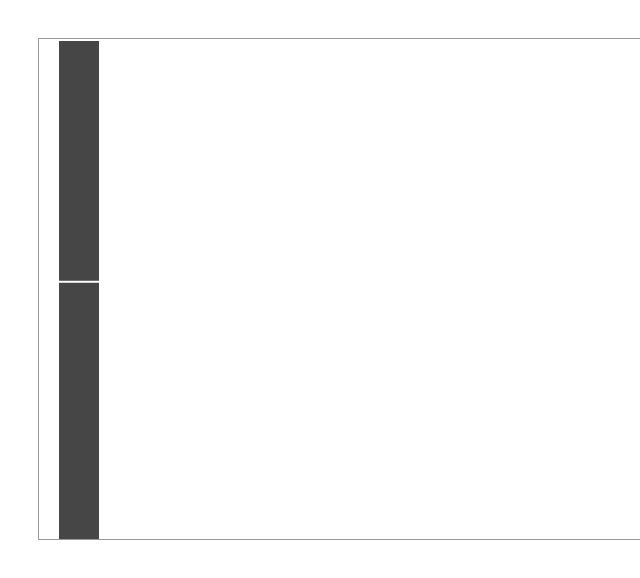
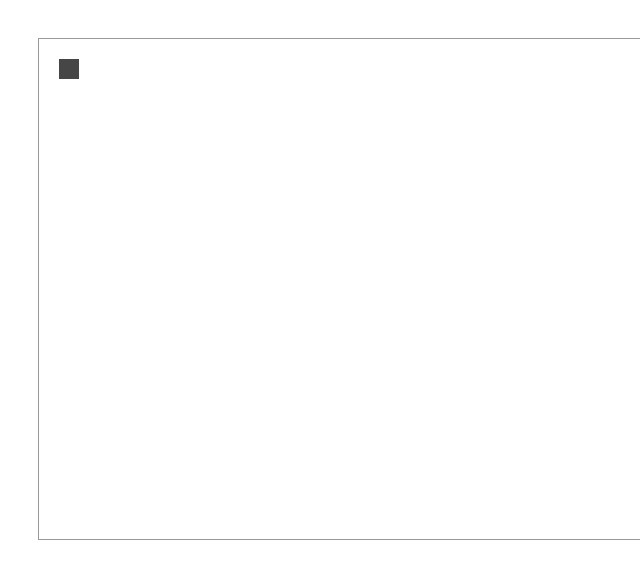
Before and after one commit to binergy/HTML5_sankey, a plain HTML site: page mouse.html in a window 1280 px wide. Shown: the top 578 px of the page, without its empty margins (0-640 px from the left). Drawn offline with Linux system fonts and the light colour scheme.

Commit message:
Getting close to start actually displaying stuff

```diff
--- /dev/null
+++ b/display.js
@@ -0,0 +1,61 @@
+"use strict";
+
+var Display = {
+    init( canvasId, width, height ) {
+
+        this.mouseIsDown = false;
+        this.canvas = document.getElementById(canvasId);
+        this.context = this.canvas.getContext('2d');
+
+
+        this.w = width;
+        this.h = height;
+        this.draw();
+    },
+
+    draw() {
+                var color ="rgba(50,50,50,0.9)";
+
+              this.context.fillStyle = color;
+    //            this.context.fillRect(box.x,box.y,box.w,box.h);
+        var over = 20;
+
+    this.context.fillRect(20,20,20,20);
+
+/*
+        for ( var layer in this.matrix ) {
+            var down = 0;
+            for ( var element in this.matrix[layer]) {
+                var w = 40;
+                var h = this.matrix[layer][element].h;
+                var x = over;
+                down += h;
+                var y = down;
+
+                this.context.fillRect(x,y,w,h);
+            }
+            over += 60;
+        }
+        */
+    },
+
+    mouseUp(pos) {
+//        console.log("mouseUp! " + pos.x);
+    },
+
+    mouseDown(pos) {
+//        console.log("mouseDown! " + pos.x);
+    },
+
+    clicks(pos) {
+//        console.log("clicks! " + pos.x);
+    },
+
+    dragging(pos) {
+//        console.log("!!! dragging! " + pos.x);
+    },
+}
+
+function log(s) {
+    console.log(s);
+}
--- a/logic.js
+++ b/logic.js
@@ -1,90 +1,66 @@
 "use strict";
 
-var Box = function(x,y,width,height) {
-    this.x = x;
-    this.y = y;
-    this.w = width;
-    this.h = height;
+var Box = function() {
+    this.x=-1;
+    this.y=-1;
+    this.w=-1;
+    this.h=-1;
 }
 
-var logic = {
-    w : 0,
-    h : 0,
-    init( width, height ) {
-        console.log("W : " + width + "   H " + height );
+var Layer = function( ary, height ) {
+    this.groups = ary;
+    this.sparsity = 0;
+    var total = 0;
+    for ( var g in this.groups ) {
+        total += this.groups[g];
+    }
+    this.sparsity = ( height - total ) / ( ary.length + 1 );
+    this.population = total;
+}
+
+function log( s ) {
+    console.log( s );
+}
+var Logic = {
+    init : function(width, height) {
         this.w = width;
         this.h = height;
+        this.matrix = [];
 
-        this.canvas = document.getElementById("background");
-        this.context = this.canvas.getContext('2d');
-        /*
-        this.matrix = []
-        this.matrix[0] = [];
-        this.matrix[0][0] = new Box( 20, 20, 40, 100 );
-        this.matrix[0][1] = new Box( 120, 40, 40, 100 );
-        */
-        this.matrix = [];
-        this.draw();
+        this.populate();
     },
 
-    draw() {
-        var color ="rgba(50,50,50,0.9)";
-        this.matrix = [];
-        for ( var layer = 0; layer < 1; layer++ ) {
-            this.matrix[layer] = [];
-            var available = this.h * 0.60;
-            var h = 0;
-            var y = 0;
-            var looping = true;
-            var loop = 0;
-            var stop = 10;
-            var keep_alive = true;
-            var tally = 0;
-                var color ="rgba(50,50,50,0.9)";
+    populate : function() {
 
-            while ( keep_alive && loop < stop ) {
-                var size = Math.random() * available;
-                y += 2;
-                tally += y + size;
-                if ( tally > this.h ) {
-                    size = this.h - 2;
-                    keep_alive = false;
-                }
-                var box = new Box( 20, y, 40, size );
-//console.log("LOOP " + loop +"   height " + this.h +"    TALLY " + tally.toFixed(2) + " size " + size.toFixed(2) );
+        var possible = [1,2,3,5,6,6,6,8,9];
+        var last_group_count = -1;
+        for ( var layer = 0; layer < 2; layer++ ) {
+            var pick = Math.floor( Math.random() * possible.length);
 
-
-console.log("LOOP " + loop +" y: " + box.y + "     h " + box.h );
-y += size;
-  this.context.fillStyle = color;
-                this.context.fillRect(box.x,box.y,box.w,box.h);
-
-
-                this.matrix[layer][loop] = box;
-
-                loop++;
+            var group_count = possible[pick];
+            // mimick the long term stabile groups which tend to be very few
+            // i.e., just lock in 1 group and roll through the rest of the timeline
+            // with that one
+            if ( last_group_count === 1 ) {
+                group_count = 1;
             }
+            last_group_count = group_count;
+            var max_possible = this.h / group_count;
+            var ary = [];
+            for ( var i = 0; i < group_count; i++ ) {
+                ary[i] = Math.random() * max_possible;
+            }
+            this.matrix[layer] = new Layer( ary, this.h );
         }
-    },
-
-
-    mouseUp(pos) {
-//        console.log("mouseUp! " + pos.x);
-    },
-
-    mouseDown(pos) {
-//        console.log("mouseDown! " + pos.x);
-    },
-
-    clicks(pos) {
-//        console.log("clicks! " + pos.x);
-    },
-
-    dragging(pos) {
-//        console.log("!!! dragging! " + pos.x);
     },
 }
 
-function log(s) {
-    console.log(s);
+
+//////////////////// //////////////////// //////////////////// ////////////////////
+try {
+    module.exports.Logic = Logic;
+    module.exports.Layer = Layer;
+
+} catch ( ignore ) {
+    // This will be tripped only if loaded into a webpage.
 }
--- a/index.html
+++ b/mouse.html
@@ -15,16 +15,12 @@
 
 
 <script src="logic.js"></script>
+<script src="display.js"></script>
 <script src="mouse.js"></script>
 <script>
-// mouseController is pretty generic, but it wants the ID of a canvas
-// and a ref to an object that has mouseUp(position),mouseDown(position),
-//clicks(position) and dragging(position) defined on it
-mouseController.init( "glasspane", logic );
-
-// logic's init takes the width and height of the screen
-// logic will display the sankey graph
-logic.init( 1840, 500 );
+MouseController.init( "glasspane", Display );
+Logic.init(1840, 500);
+Display.init("background", 1840,500);
 </script>
 </body>
 </html>
--- a/mouse.js
+++ b/mouse.js
@@ -1,6 +1,14 @@
 "use strict";
 
-var mouseController = {
+/*
+Essentially, this is a Mouse interface - it needs a canvasId and
+and ref to an obj w/ the proper methods to which this will bubble up
+mouse event and position information...
+
+TODO: setup for touchscreens
+*/
+
+var MouseController = {
 
     init: function(canvasId, main_logic) {
 
@@ -11,23 +19,23 @@ var mouseController = {
         //this.canvas.addEventListener('touchstart',function(evt){
         this.canvas.addEventListener('click', function(evt) {
             //touchstart
-            main_logic.clicks(mouseController.getMousePos(evt));
+            main_logic.clicks(MouseController.getMousePos(evt));
         }, false);
 
         this.canvas.addEventListener('mouseup', function(evt) {
-            mouseController.mouseIsDown = true;
-            main_logic.mouseUp(mouseController.getMousePos(evt));
+            MouseController.mouseIsDown = true;
+            main_logic.mouseUp(MouseController.getMousePos(evt));
         }, false);
 
 
         this.canvas.addEventListener('mousedown', function(evt) {
-            mouseController.mouseIsDown = true;
-            main_logic.mouseDown(mouseController.getMousePos(evt));
+            MouseController.mouseIsDown = true;
+            main_logic.mouseDown(MouseController.getMousePos(evt));
         }, false);
 
         this.canvas.addEventListener('mousemove', function(evt) {
-            if (mouseController.mouseIsDown) {
-                main_logic.dragging(mouseController.getMousePos(evt));
+            if (MouseController.mouseIsDown) {
+                main_logic.dragging(MouseController.getMousePos(evt));
             } else {}
         }, false);
 
```
Also changed, not shown: UnitTest.js (added, +51 -0 lines).
